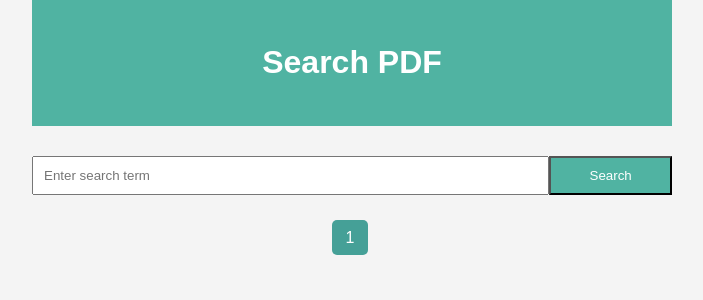
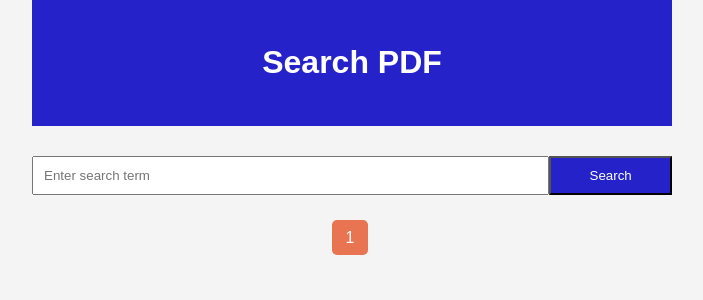
Before and after one commit to JBLarson/bigBookSearch, a Flask app: page / in a window 1280 px wide. Shown: the top 300 px of the page, without its empty margins (288-991 px from the left). Run offline with Flask 3, Linux system fonts and the light colour scheme; some libraries are stand-ins or nearby versions.

Commit message:
Update index.html

```diff
--- a/src/templates/index.html
+++ b/src/templates/index.html
@@ -20,7 +20,7 @@
                 margin: auto;
             }
             header {
-                background: #50b3a2;
+                background: #2522CA;
                 color: white;
                 text-align: center;
                 padding: 1em 0;
@@ -35,13 +35,13 @@
             }
             form input[type="submit"] {
                 flex: 2;
-                background: #50b3a2;
+                background: #2522CA;
                 color: white;
                 cursor: pointer;
                 padding: 10px;
             }
             form input[type="submit"]:hover {
-                background: #45a097;
+                background: #E97451;
             }
             .search-results {
                 margin-bottom: 30px;
@@ -51,13 +51,19 @@
                 margin-bottom: 20px;
                 padding: 20px;
                 box-shadow: 2px 2px 12px #aaa;
+                text-align: center;
             }
+            .search-results iframe {
+                display: inline-block;
+                border: none; /* Optional, to remove any default border */
+            }
+
             .pagination {
                 text-align: center;
                 margin: 20px 0;
             }
             .pagination a {
-                background: #50b3a2;
+                background: #2522CA;
                 color: white;
                 padding: 9px 14px;
                 text-decoration: none;
@@ -65,10 +71,10 @@
                 margin-right: 4px;
             }
             .pagination a:hover {
-                background: #45a097;
+                background: #E97451;
             }
             .pagination .active {
-                background: #45a097;
+                background: #E97451;
             }
         </style>
     </head>
```
